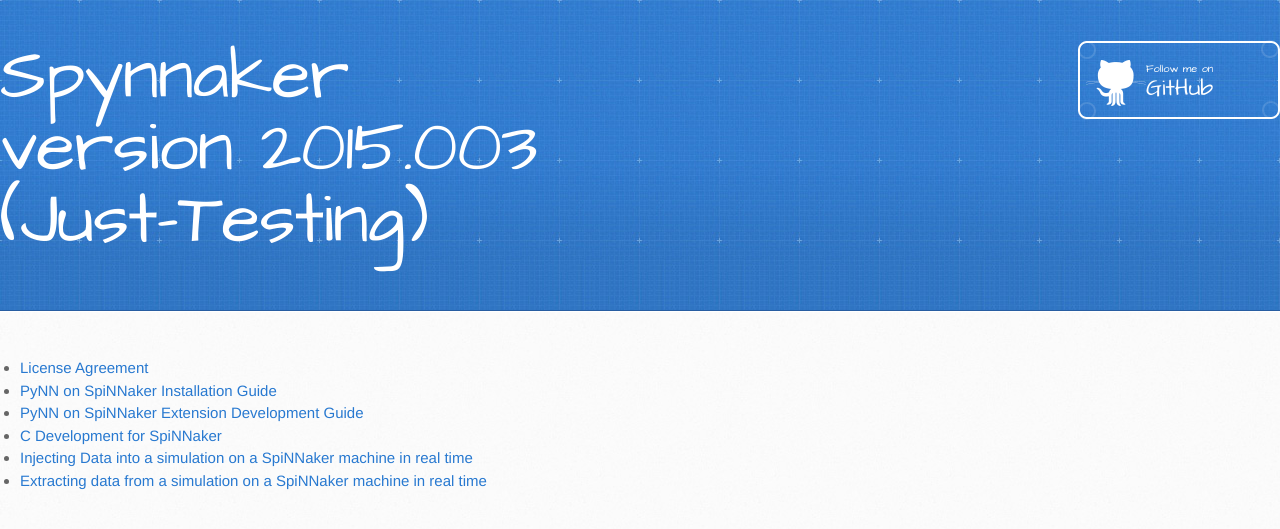
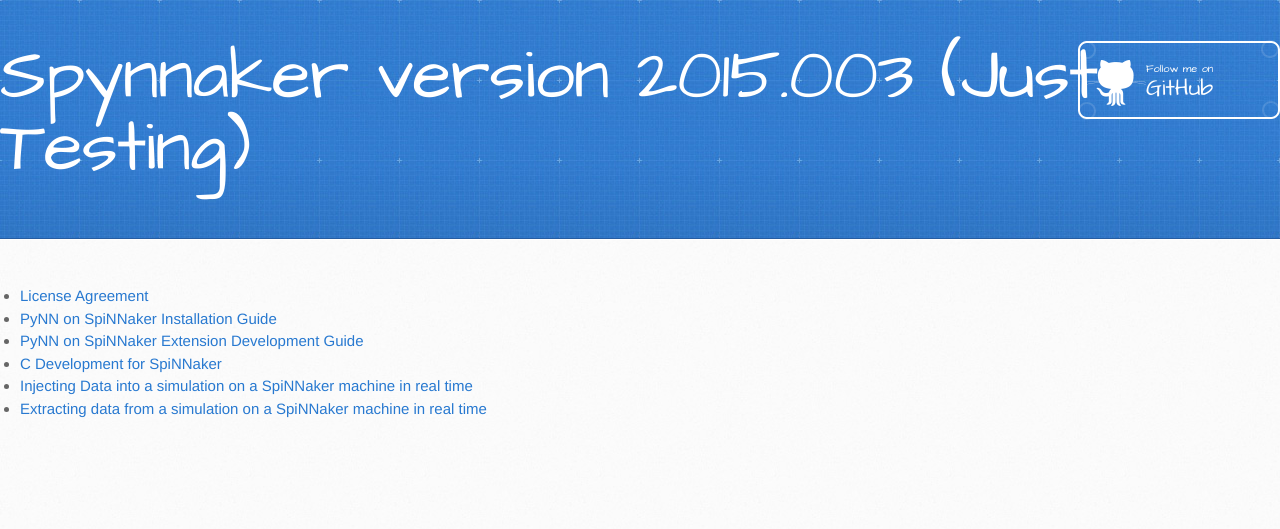
Before and after one commit to SpiNNakerManchester/SpiNNakerManchester.github.io, a Jekyll site: the page built from 2015.003.JustTesting/index.md, in a window 1280 px wide. Shown: the top 529 px of the page. Built offline with Jekyll 4.4.1, drawn with Linux system fonts in a browser that asks for light colours.

Commit message:
Updated style to make header look better

```diff
--- a/stylesheets/stylesheet.css
+++ b/stylesheets/stylesheet.css
@@ -456,7 +456,7 @@ header {
 }
 
 header h1 {
-  width: 540px;
+  width: 1280px;
   margin-top: 0;
   margin-bottom: 0.2em;
   font-size: 72px;
```
